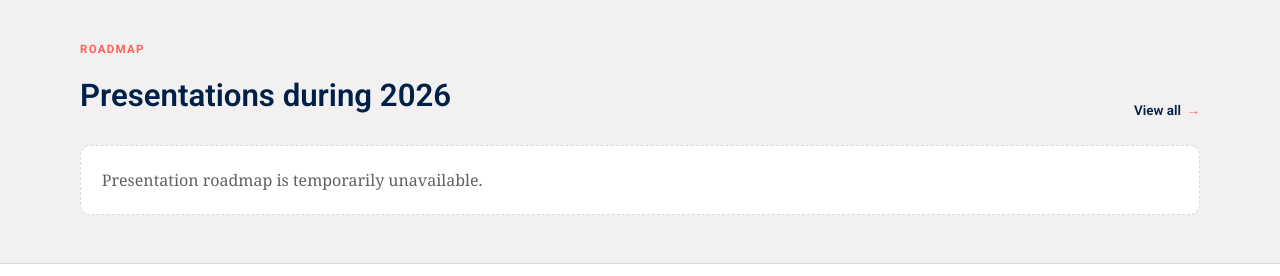
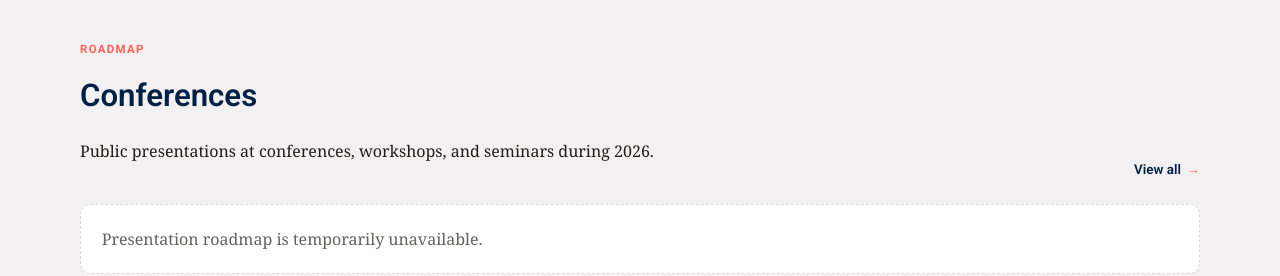
Before and after one commit to bgonzalezbustamante/academic-website, a Next.js app: page / in a window 1280 px wide. Shown: the part 1861-2137 px from the top of the page. Built offline with nearby package versions, Linux system fonts and the light colour scheme; no server answers; some icons are missing.

Commit message:
refine: align roadmap fallback heading

```diff
--- a/app/page.tsx
+++ b/app/page.tsx
@@ -293,7 +293,11 @@ export default async function HomePage() {
             <div className="section-heading">
               <div>
                 <p className="eyebrow">Roadmap</p>
-                <h2>Presentations during {currentYear}</h2>
+                <h2>Conferences</h2>
+                <p className="section-intro">
+                  Public presentations at conferences, workshops, and seminars
+                  during {currentYear}.
+                </p>
               </div>
               <Link className="section-link" href="/conferences">
                 View all
```
